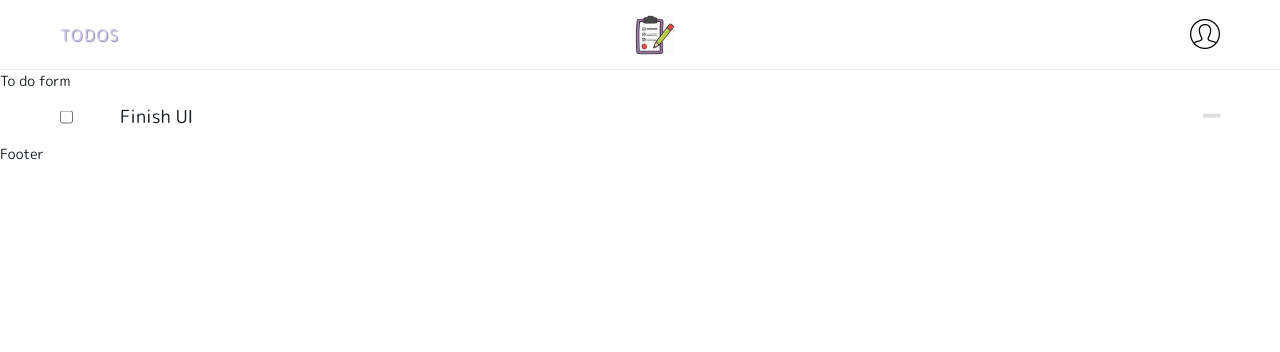
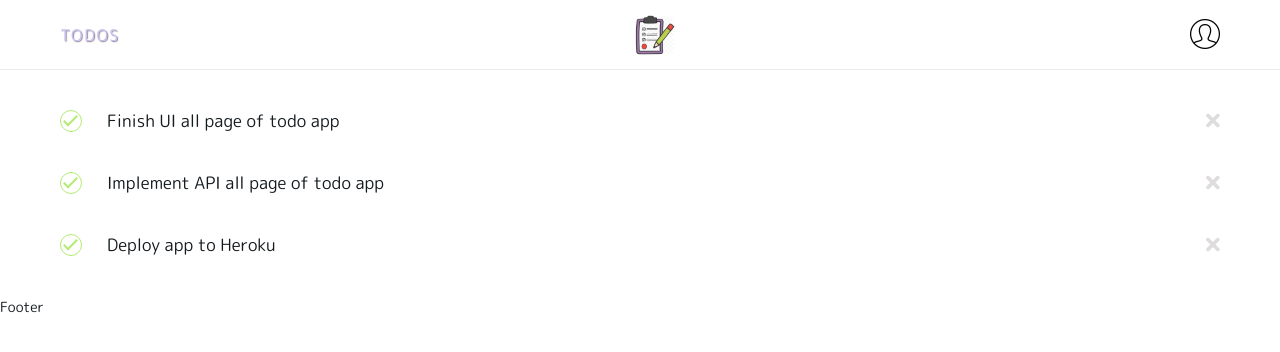
Before and after one commit to mvn-tienle2-dn/Todo-PWA, a Vue app in the folder todo-vue-pwa/: page / in a window 1280 px wide. Shown: the top 352 px of the page. Built offline with nearby package versions, Linux system fonts and the light colour scheme.

Commit message:
Style for checkbox

```diff
--- a/todo-vue-pwa/src/assets/styling/base/_variables.scss
+++ b/todo-vue-pwa/src/assets/styling/base/_variables.scss
@@ -25,4 +25,5 @@ $color: (
   violet: #C1BEED,
   violet-dark: #96819a,
   text-grey: #dedcdc,
+  green: #B4EB76
 )
--- a/todo-vue-pwa/src/assets/styling/modules/_all.scss
+++ b/todo-vue-pwa/src/assets/styling/modules/_all.scss
@@ -1,2 +1,3 @@
 @import 'buttons';
 @import 'form';
+@import 'checkbox';
--- /dev/null
+++ b/todo-vue-pwa/src/assets/styling/modules/_checkbox.scss
@@ -0,0 +1,78 @@
+
+.checkbox-label {
+  display: flex;
+  cursor: pointer;
+  position: relative;
+  &:before {
+    @include pxRem(width, 18);
+    @include pxRem(height, 18);
+    @include pxRem(margin-right, 5);
+    @include pxRem(border-radius, 2);
+    @include pxRem(font-size, map-get($font-size, md));
+    @extend %flex-centered;
+    content: "";
+    border: 1px solid map-get($color, border-light);
+    color: transparent;
+    transition: 0.4s;
+  }
+  &:after {
+    @include pxRem(width, 5);
+    @include pxRem(height, 12);
+    @include pxRem(left, 7);
+    @include pxRem(top, 2);
+    content: "";
+    position: absolute;
+    border-right: 2px solid map-get($color, green);
+    border-bottom: 2px solid map-get($color, green);
+    opacity: 0;
+    transition: 0.3s;
+    transform: rotate(45deg) scale(0);
+  }
+}
+.checkbox-text {
+  display: inline-block;
+  text-align: left;
+}
+.checkbox-input {
+  &:checked {
+    + .checkbox-label::after {
+      opacity: 1;
+      transform: rotate(45deg) scale(1);
+    }
+  }
+}
+// checkbox-switch
+.checkbox-switch {
+  &:checked + .label-switch {
+    background: map-get($color, secondary);
+    &:after {
+      left: 100%;
+      transform: translateX(-85%);
+      background: map-get($color, primary);
+    }
+  }
+}
+.label-switch {
+  @include pxRem(width, 34);
+  @include pxRem(height, 14);
+  @include pxRem(border-radius, 18);
+	cursor: pointer;
+	text-indent: -9999rem;
+	background: rgba($color: green, $alpha: 0.16);
+	display: block;
+  position: relative;
+  transition: all 0.3s ease-in-out;
+  &:after {
+    @include pxRem(width, 20);
+    @include pxRem(height, 20);
+    @include pxRem(top, -3);
+    @include pxRem(box-shadow, 1 2 5 rgba($color: green, $alpha: 0.3));
+    content: '';
+    position: absolute;
+    left: -80%;
+    transform: translateX(100%);
+    background: map-get($color, white);
+    border-radius: 100%;
+    transition: 0.3s;
+  }
+}
--- a/todo-vue-pwa/src/assets/styling/pages/_list-todo.scss
+++ b/todo-vue-pwa/src/assets/styling/pages/_list-todo.scss
@@ -1,6 +1,8 @@
 .page-list-todo {
+  @include pxRem(padding, 20 0);
   .list-todo {
     .todo-item {
+      @include pxRem(padding, 20 0);
       position: relative;
       font-size: 1.5rem;
     }
@@ -35,4 +37,24 @@
       border: none;
     }
   }
+  .checkbox-section {
+    position: relative;
+  }
+  .checkbox-input {
+    position: absolute;
+    width: 100%;
+    z-index: 100;
+    opacity: 0;
+  }
+  .checkbox-label {
+    @include pxRem(font-size, 17);
+    @include pxRem(margin-right, 11);
+    &:before {
+      @include pxRem(width, 20);
+      @include pxRem(height, 20);
+      @include pxRem(margin-right, 25);
+      border-color: map-get($color, green);
+      border-radius: 100%;
+    }
+  }
 }
--- a/todo-vue-pwa/src/components/features/Form.vue
+++ b/todo-vue-pwa/src/components/features/Form.vue
@@ -1,6 +1,6 @@
 <template>
   <div class="page-form">
-    To do form
+    <!-- To do form -->
   </div>
 </template>
 
--- a/todo-vue-pwa/src/components/features/ListTodo.vue
+++ b/todo-vue-pwa/src/components/features/ListTodo.vue
@@ -3,9 +3,25 @@
     <div class="container">
       <ul class="list-todo">
         <li class="todo-item">
-          <input type="checkbox" class="item-cb">
-          <label class="item-name">Finish UI</label>
-          <button class="item-btn"><i class="fa fa-minus"></i></button>
+          <div class="checkbox-section">
+            <input class="checkbox-input" type="checkbox" checked="">
+            <label class="checkbox-label" for="remember">Finish UI all page of todo app</label>
+          </div>
+          <button class="item-btn"><i class="fa fa-times"></i></button>
+        </li>
+        <li class="todo-item">
+          <div class="checkbox-section">
+            <input class="checkbox-input" type="checkbox" checked="">
+            <label class="checkbox-label" for="remember">Implement API all page of todo app</label>
+          </div>
+          <button class="item-btn"><i class="fa fa-times"></i></button>
+        </li>
+        <li class="todo-item">
+          <div class="checkbox-section">
+            <input class="checkbox-input" type="checkbox" checked="">
+            <label class="checkbox-label" for="remember">Deploy app to Heroku</label>
+          </div>
+          <button class="item-btn"><i class="fa fa-times"></i></button>
         </li>
       </ul>
     </div>
```
